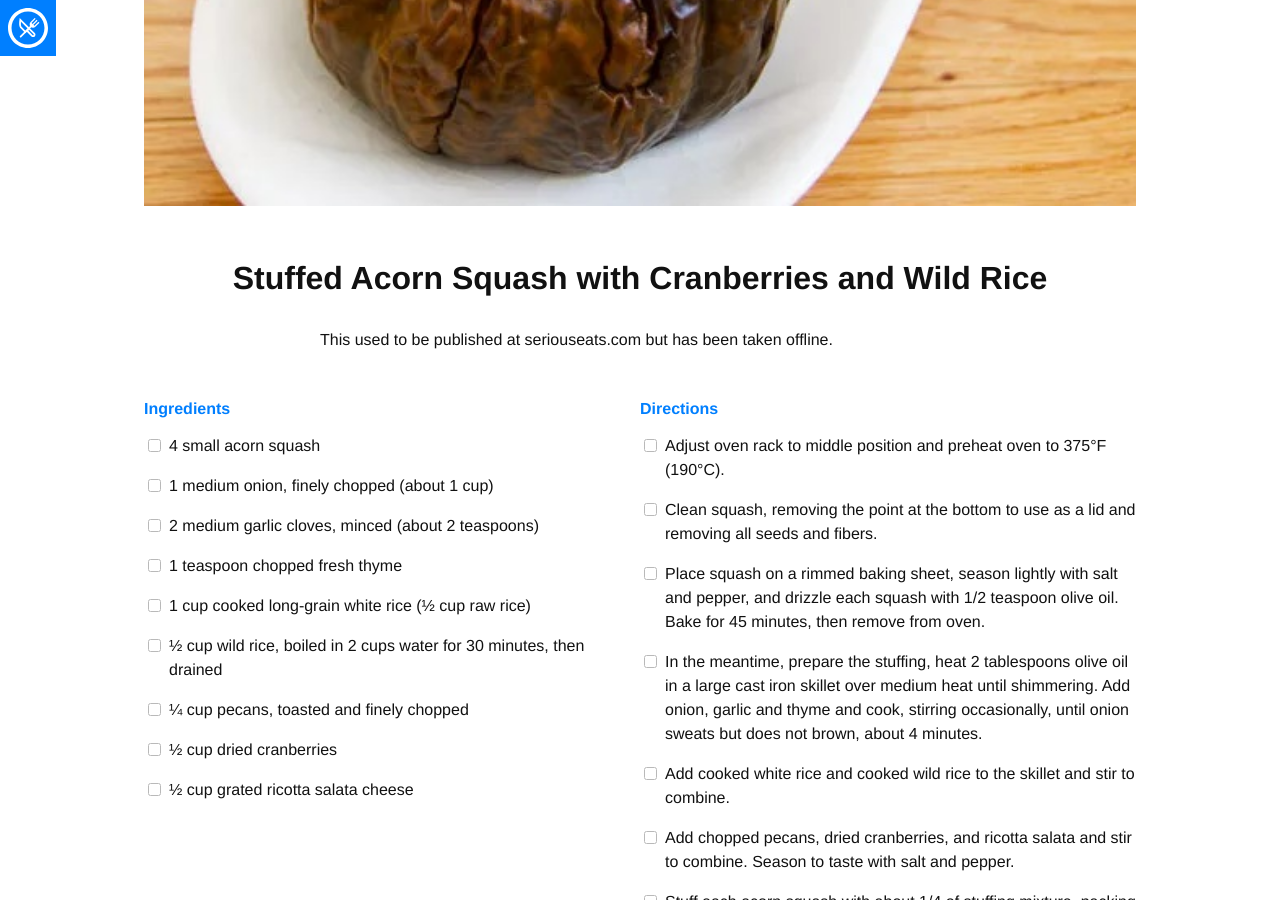
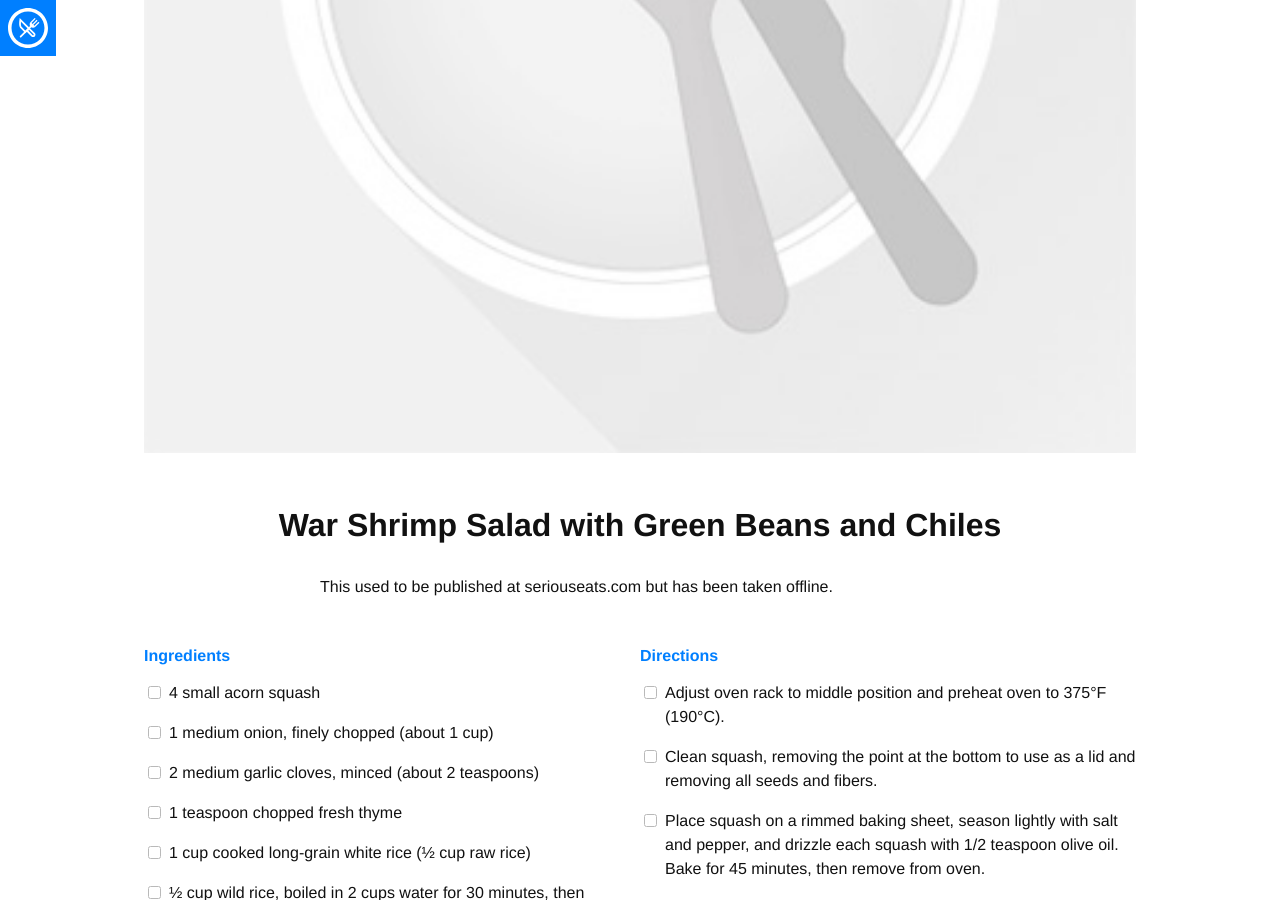
Before and after one commit to edinel/recipes, a Jekyll site: the page built from _recipes/WarmedShrimpSalad.md, in a window 1280 px wide and 900 px high, scrolled down 555 px. Built offline with Jekyll 4.4.1, drawn with Linux system fonts in a browser that asks for light colours; nearby versions of some CDN libraries; some web fonts are replaced.

Commit message:
Trying to rebuild the shrimp dish

```diff
--- a/_recipes/WarmedShrimpSalad.md
+++ b/_recipes/WarmedShrimpSalad.md
@@ -1,8 +1,8 @@
 ---
 layout: recipe
-title:  "Stuffed Acorn Squash with Cranberries and Wild Rice"
-image: Acornsquash.jpg
-tags: Vegetarian, main, squash
+title:  "War Shrimp Salad with Green Beans and Chiles"
+image: default.jpg
+tags: Italian, seafood, main, appetizer, shrimp
 
 ingredients:
 - "4 small acorn squash"
```
